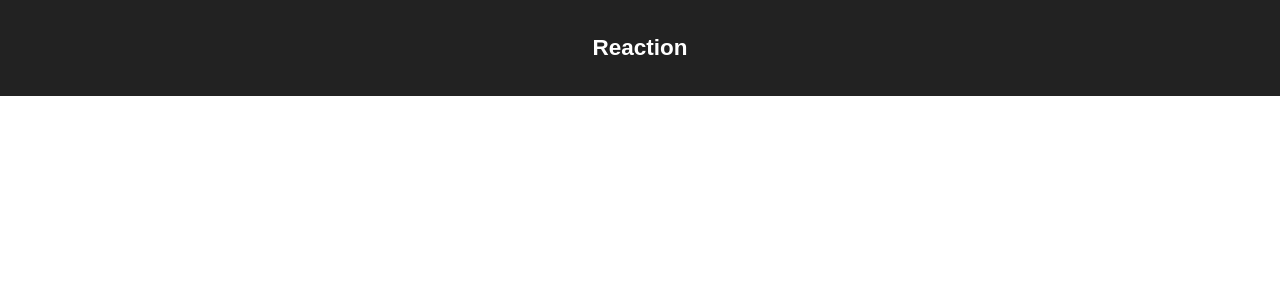
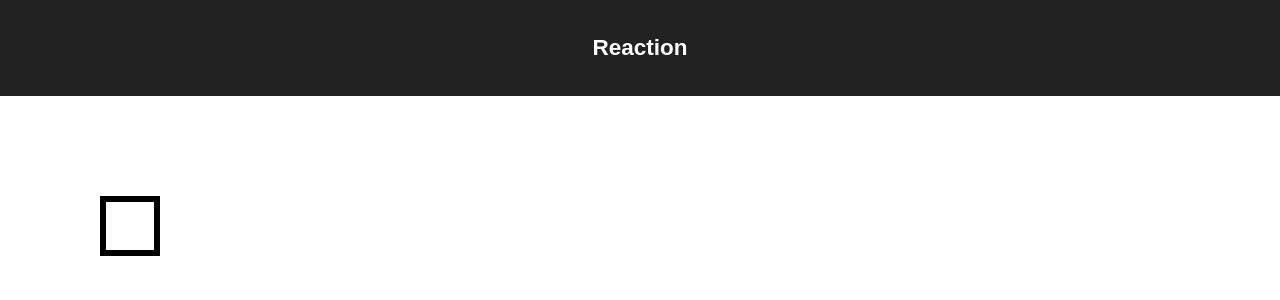
Before and after one commit to olefrank/reaction, a React (Create React App) app: page / in a window 1280 px wide. Shown: the top 300 px of the page. Built offline with nearby package versions, Linux system fonts and the light colour scheme.

Commit message:
GameContainer: container of the steps in game flow Element: render shape based on name, position, indicate of correct element, clickable shapes.js: file with different basic svg shapes

```diff
--- a/src/App.js
+++ b/src/App.js
@@ -1,4 +1,6 @@
 import React, { Component } from "react";
+import GameContainer from "./components/GameContainer/GameContainer";
+import Element from "./components/Element/Element";
 import "./App.css";
 
 class App extends Component {
@@ -8,6 +10,9 @@ class App extends Component {
         <header className="App-header">
           <h1 className="App-title">Reaction</h1>
         </header>
+        <GameContainer>
+          <Element shape="Square" x={100} y={100} />
+        </GameContainer>
       </div>
     );
   }
--- /dev/null
+++ b/src/components/Element/Element.js
@@ -0,0 +1,59 @@
+import React, { Component } from "react";
+import PropTypes from "prop-types";
+import "./Element.css";
+
+class Element extends Component {
+  render() {
+    const { shape, x, y } = this.props;
+    return (
+      <div
+        className="Element"
+        style={{ left: x, top: y }}
+        onClick={this.onClick}
+      >
+        {this.renderShape(shape)}
+      </div>
+    );
+  }
+
+  renderShape = name => {
+    let Shape;
+
+    switch (name) {
+      case "Square":
+        Shape = require("./shapes").Square;
+        break;
+
+      case "Star":
+        Shape = require("./shapes").Star;
+        break;
+
+      case "Penta":
+        Shape = require("./shapes").Penta;
+        break;
+
+      case "Hexa":
+        Shape = require("./shapes").Hexa;
+        break;
+
+      default:
+        Shape = require("./shapes").Circle;
+        break;
+    }
+    return <Shape />;
+  };
+
+  onClick = e => {
+    if (this.props.correct) {
+      alert("CORRECT");
+    }
+  };
+}
+
+Element.propTypes = {
+  shape: PropTypes.string,
+  x: PropTypes.number,
+  y: PropTypes.number
+};
+
+export default Element;
--- /dev/null
+++ b/src/components/Element/Element.scss
@@ -0,0 +1,3 @@
+.Element {
+  position: absolute;
+}
--- /dev/null
+++ b/src/components/Element/shapes.js
@@ -0,0 +1,71 @@
+import React from "react";
+
+export const Circle = ({ color = "black" }) => {
+  return (
+    <svg width="60" height="60" className="Circle" name="Circle">
+      <circle
+        cx="30"
+        cy="30"
+        r="27"
+        stroke={color}
+        strokeWidth="6"
+        fill="none"
+      />
+    </svg>
+  );
+};
+
+export const Square = ({ color = "black" }) => {
+  return (
+    <svg width="60" height="60" className="Square" name="Square">
+      <rect
+        x="3"
+        y="3"
+        width="54"
+        height="54"
+        stroke={color}
+        strokeWidth="6"
+        fill="none"
+      />
+    </svg>
+  );
+};
+
+export const Star = ({ color = "black" }) => {
+  return (
+    <svg width="110" height="100" className="Star" name="Star">
+      <polygon
+        points="53,3 66,38 103,38 73,63 83,95 53,75 23,95 33,63 3,38 40,38"
+        stroke={color}
+        strokeWidth="6"
+        fill="none"
+      />
+    </svg>
+  );
+};
+
+export const Penta = ({ color = "black" }) => {
+  return (
+    <svg width="60" height="60" className="Penta" name="Penta">
+      <polygon
+        points="30,3 56,19 56,51 3,51 3,19"
+        stroke={color}
+        fill="none"
+        strokeWidth="6"
+      />
+    </svg>
+  );
+};
+
+export const Hexa = ({ color = "black" }) => {
+  return (
+    <svg width="60" height="70" className="Hexa" name="Hexa">
+      <polygon
+        points="30,3 56,19 56,51 30,66 3,51 3,19"
+        stroke={color}
+        fill="none"
+        strokeWidth="6"
+      />
+    </svg>
+  );
+};
--- /dev/null
+++ b/src/components/GameContainer/GameContainer.js
@@ -0,0 +1,12 @@
+import React, { Component } from "react";
+import "./GameContainer.css";
+
+class GameContainer extends Component {
+  render() {
+    const { children } = this.props;
+
+    return <div className="GameContainer">{children}</div>;
+  }
+}
+
+export default GameContainer;
--- /dev/null
+++ b/src/components/GameContainer/GameContainer.scss
@@ -0,0 +1,3 @@
+.GameContainer {
+  position: relative;
+}
```
